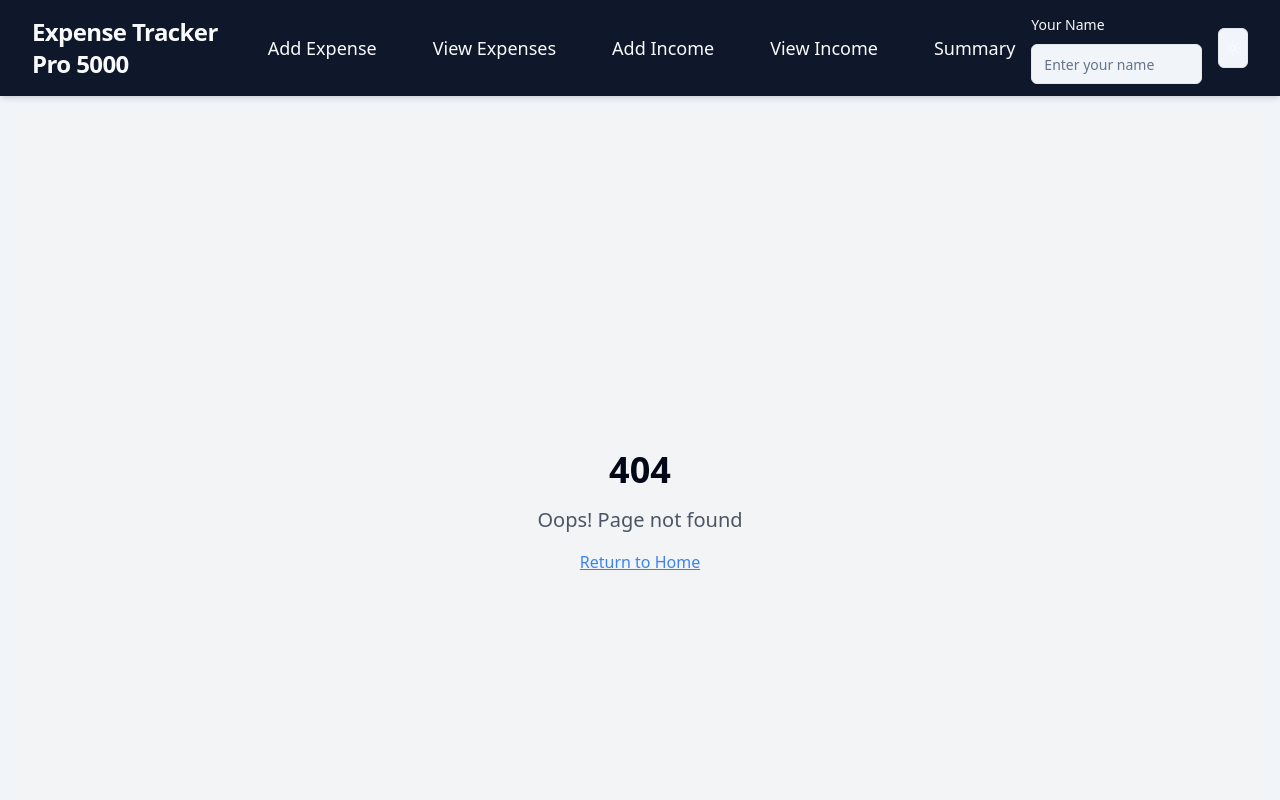
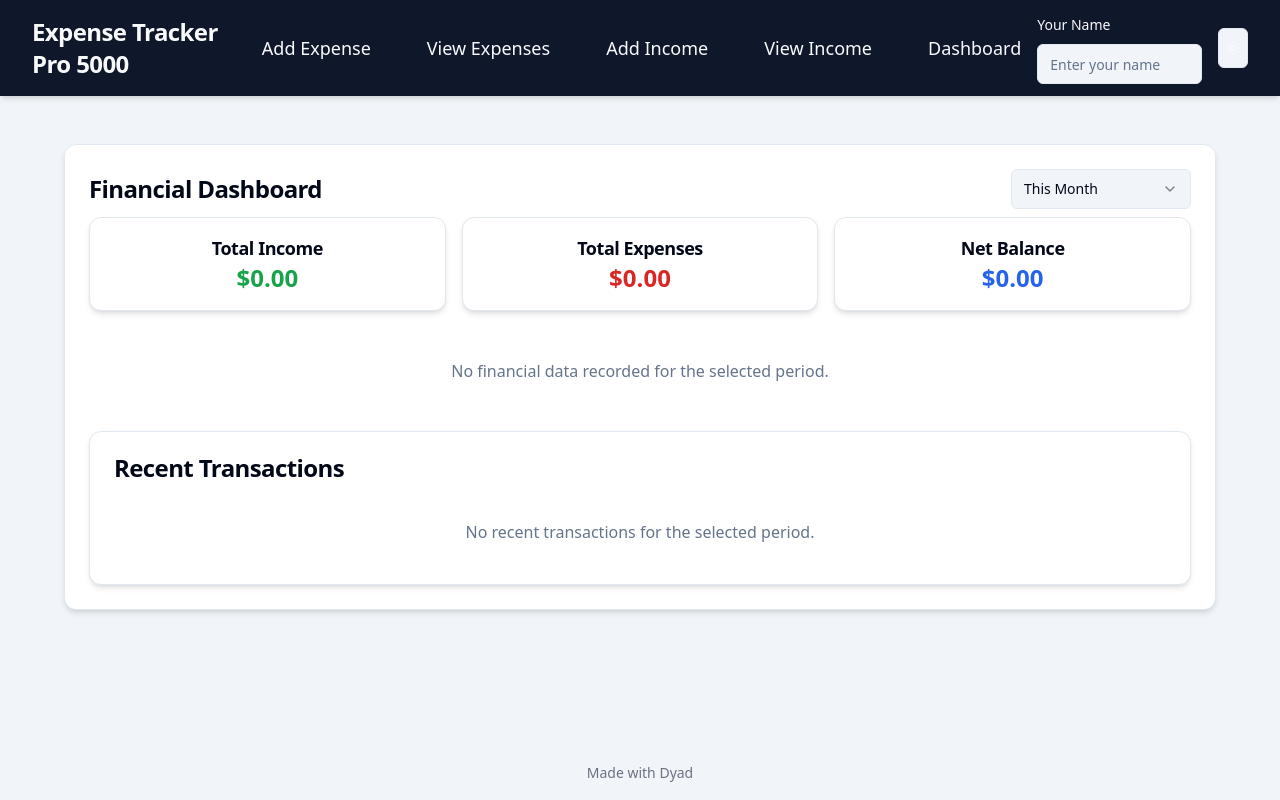
Before and after one commit to milesmoss793/vibrant-eagle-snore, a React (Vite) app: page /dashboard in a window 1280 px wide. Before the commit this address had no page. Shown: the top 800 px of the page. Built offline with nearby package versions, Linux system fonts and the light colour scheme.

Commit message:
[dyad] Renamed ExpenseSummary to Dashboard and added recent transactions - wrote 4 file(s), renamed 1 file(s)

```diff
--- a/src/App.tsx
+++ b/src/App.tsx
@@ -9,7 +9,7 @@ import NotFound from "./pages/NotFound";
 import MainLayout from "./components/layout/MainLayout";
 import AddExpense from "./pages/AddExpense";
 import ViewExpenses from "./pages/ViewExpenses";
-import ExpenseSummary from "./pages/ExpenseSummary";
+import Dashboard from "./pages/Dashboard";
 import { ExpenseProvider } from "./context/ExpenseContext";
 import { IncomeProvider } from "./context/IncomeContext";
 import { UserPreferencesProvider } from "./context/UserPreferencesContext";
@@ -35,7 +35,7 @@ const App = () => (
                     <Route path="view-expenses" element={<ViewExpenses />} />
                     <Route path="add-income" element={<AddIncome />} />
                     <Route path="view-income" element={<ViewIncome />} />
-                    <Route path="expense-summary" element={<ExpenseSummary />} />
+                    <Route path="dashboard" element={<Dashboard />} />
                     {/* ADD ALL CUSTOM ROUTES ABOVE THE CATCH-ALL "*" ROUTE */}
                     <Route path="*" element={<NotFound />} />
                   </Route>
--- a/src/components/layout/MainLayout.tsx
+++ b/src/components/layout/MainLayout.tsx
@@ -56,7 +56,7 @@ const MainLayout: React.FC = () => {
               </li>
               <li>
                 <Button variant="ghost" asChild className="text-lg px-4 py-2">
-                  <Link to="/expense-summary">Summary</Link>
+                  <Link to="/dashboard">Dashboard</Link>
                 </Button>
               </li>
             </ul>
--- a/src/components/layout/Sidebar.tsx
+++ b/src/components/layout/Sidebar.tsx
@@ -1,6 +1,6 @@
 import React from "react";
 import { Link } from "react-router-dom";
-import { Home, DollarSign, TrendingUp, PlusCircle, Wallet } from "lucide-react";
+import { Home, DollarSign, TrendingUp, PlusCircle, Wallet, LayoutDashboard } from "lucide-react";
 
 import { Sheet, SheetContent, SheetHeader, SheetTitle } from "@/components/ui/sheet";
 import { Button } from "@/components/ui/button";
@@ -17,7 +17,7 @@ const Sidebar: React.FC<SidebarProps> = ({ isOpen, onClose }) => {
     { name: "View Expenses", path: "/view-expenses", icon: DollarSign },
     { name: "Add Income", path: "/add-income", icon: Wallet },
     { name: "View Income", path: "/view-income", icon: TrendingUp },
-    { name: "Summary", path: "/expense-summary", icon: Home },
+    { name: "Dashboard", path: "/dashboard", icon: LayoutDashboard },
   ];
 
   return (
--- a/src/pages/ExpenseSummary.tsx
+++ b/src/pages/Dashboard.tsx
@@ -1,6 +1,6 @@
-import React, { useState } from "react";
-import { useExpenses } from "@/context/ExpenseContext";
-import { useIncome } from "@/context/IncomeContext";
+import React, { useState, useMemo } from "react";
+import { useExpenses, Expense } from "@/context/ExpenseContext";
+import { useIncome, Income } from "@/context/IncomeContext";
 import { Card, CardContent, CardHeader, CardTitle } from "@/components/ui/card";
 import {
   Select,
@@ -9,12 +9,19 @@ import {
   SelectTrigger,
   SelectValue,
 } from "@/components/ui/select";
-import FinancialCharts from "@/components/charts/FinancialCharts"; // Updated import
+import FinancialCharts from "@/components/charts/FinancialCharts";
 import { format, startOfMonth, endOfMonth, subMonths, startOfYear, endOfYear } from "date-fns";
-import { Expense } from "@/context/ExpenseContext";
-import { Income } from "@/context/IncomeContext";
+import {
+  Table,
+  TableBody,
+  TableCell,
+  TableHead,
+  TableHeader,
+  TableRow,
+} from "@/components/ui/table";
+import { Badge } from "@/components/ui/badge";
 
-const ExpenseSummary: React.FC = () => {
+const Dashboard: React.FC = () => {
   const { expenses } = useExpenses();
   const { income } = useIncome();
   const [timePeriod, setTimePeriod] = useState<"month" | "3months" | "year" | "all">("month");
@@ -51,12 +58,24 @@ const ExpenseSummary: React.FC = () => {
   const totalIncome = filteredIncome.reduce((sum, entry) => sum + entry.amount, 0);
   const netBalance = totalIncome - totalExpenses;
 
+  // Combine and sort recent transactions
+  const recentTransactions = useMemo(() => {
+    const allTransactions = [
+      ...filteredExpenses.map(exp => ({ ...exp, type: 'expense', categoryOrSource: exp.category })),
+      ...filteredIncome.map(inc => ({ ...inc, type: 'income', categoryOrSource: inc.source }))
+    ];
+
+    return allTransactions
+      .sort((a, b) => b.date.getTime() - a.date.getTime()) // Sort by date descending
+      .slice(0, 5); // Get top 5 recent transactions
+  }, [filteredExpenses, filteredIncome]);
+
   return (
     <div className="flex justify-center py-8">
       <div className="w-full max-w-6xl space-y-6">
         <Card>
           <CardHeader className="flex flex-row items-center justify-between space-y-0 pb-2">
-            <CardTitle className="text-2xl font-bold">Financial Summary</CardTitle>
+            <CardTitle className="text-2xl font-bold">Financial Dashboard</CardTitle>
             <Select value={timePeriod} onValueChange={(value: "month" | "3months" | "year" | "all") => setTimePeriod(value)}>
               <SelectTrigger className="w-[180px]">
                 <SelectValue placeholder="Select time period" />
@@ -87,6 +106,49 @@ const ExpenseSummary: React.FC = () => {
               </Card>
             </div>
             <FinancialCharts expenses={filteredExpenses} income={filteredIncome} timePeriod={timePeriod} />
+
+            {/* New Recent Transactions Section */}
+            <Card>
+              <CardHeader>
+                <CardTitle>Recent Transactions</CardTitle>
+              </CardHeader>
+              <CardContent>
+                {recentTransactions.length === 0 ? (
+                  <p className="text-center text-muted-foreground py-4">No recent transactions for the selected period.</p>
+                ) : (
+                  <div className="overflow-x-auto">
+                    <Table>
+                      <TableHeader>
+                        <TableRow>
+                          <TableHead>Date</TableHead>
+                          <TableHead>Type</TableHead>
+                          <TableHead>Category/Source</TableHead>
+                          <TableHead className="text-right">Amount</TableHead>
+                          <TableHead>Description</TableHead>
+                        </TableRow>
+                      </TableHeader>
+                      <TableBody>
+                        {recentTransactions.map((transaction) => (
+                          <TableRow key={transaction.id}>
+                            <TableCell>{format(transaction.date, "MMM dd, yyyy")}</TableCell>
+                            <TableCell>
+                              <Badge variant={transaction.type === 'expense' ? 'destructive' : 'default'}>
+                                {transaction.type === 'expense' ? 'Expense' : 'Income'}
+                              </Badge>
+                            </TableCell>
+                            <TableCell>{transaction.categoryOrSource}</TableCell>
+                            <TableCell className={`text-right font-medium ${transaction.type === 'expense' ? 'text-red-600' : 'text-green-600'}`}>
+                              {transaction.type === 'expense' ? '-' : '+'}${transaction.amount.toFixed(2)}
+                            </TableCell>
+                            <TableCell>{transaction.description || "-"}</TableCell>
+                          </TableRow>
+                        ))}
+                      </TableBody>
+                    </Table>
+                  </div>
+                )}
+              </CardContent>
+            </Card>
           </CardContent>
         </Card>
       </div>
@@ -94,4 +156,4 @@ const ExpenseSummary: React.FC = () => {
   );
 };
 
-export default ExpenseSummary;
+export default Dashboard;
```
